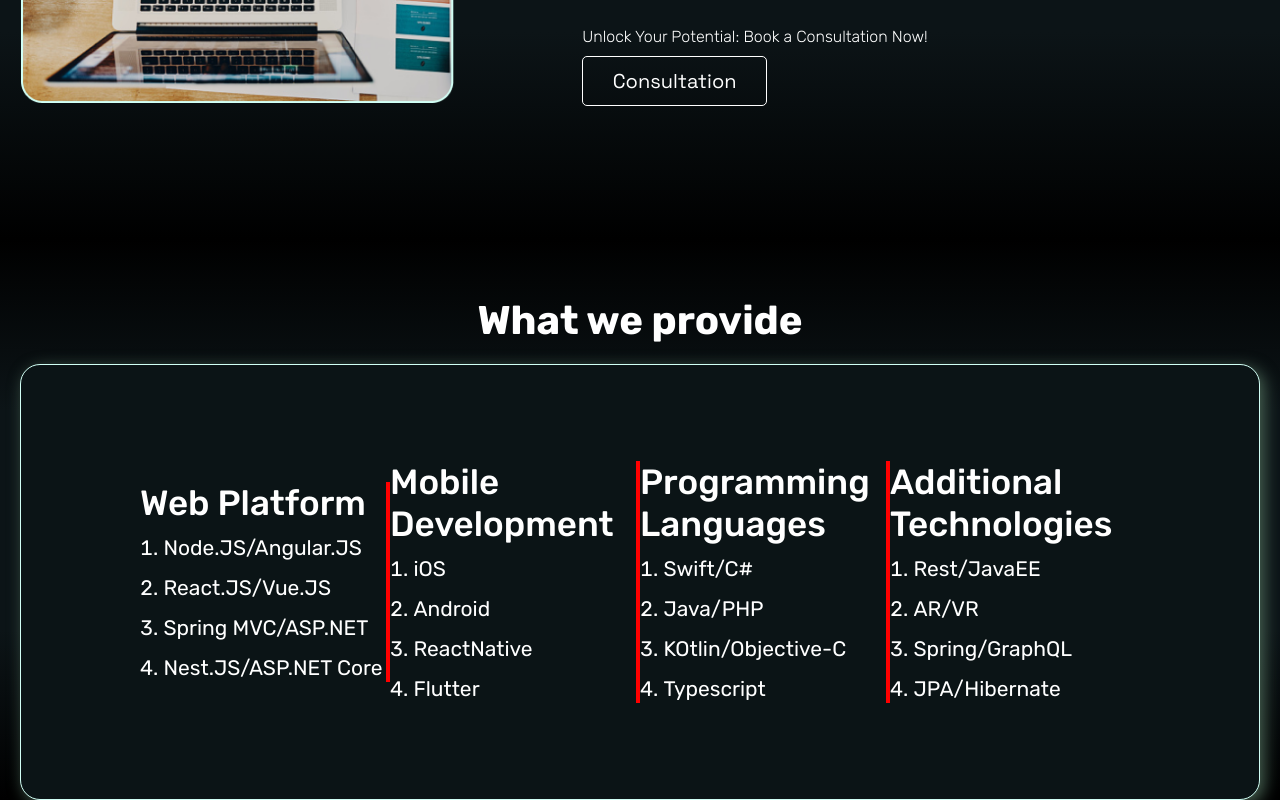
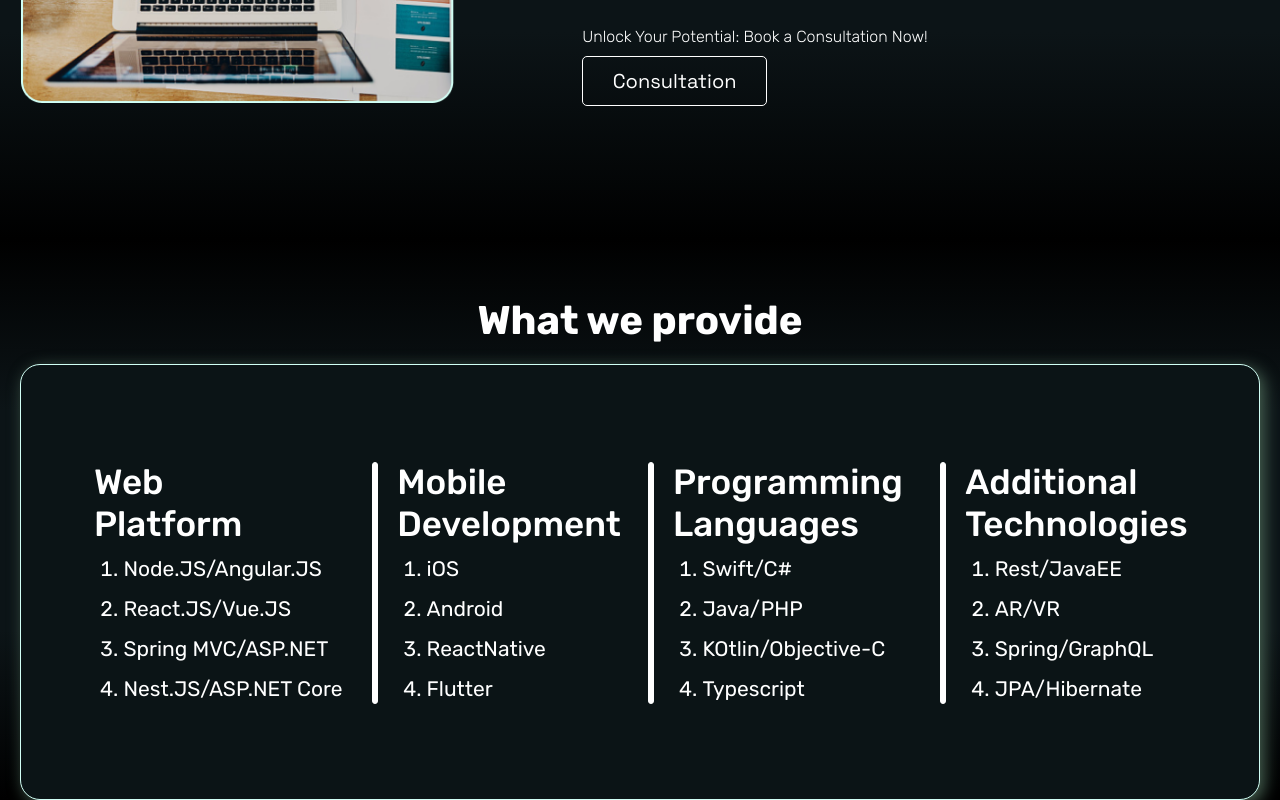
Before and after one commit to Anton-Ostrovskiy/Lesson11, a React (Create React App) app in the folder my-app/: page / in a window 1280 px wide. Shown: the part 1342-2142 px from the top of the page. Built offline with nearby package versions, Linux system fonts and the light colour scheme.

Commit message:
five commit

```diff
--- a/my-app/src/components/AboutUs/style.scss
+++ b/my-app/src/components/AboutUs/style.scss
@@ -40,14 +40,14 @@
     text-align: center;
   }
   &__title {
-    font-family: Rubik, sans-serif;
+    font-family: 'Rubik', sans-serif;
     font-size: 35px;
     font-weight: 500;
     color: #fff;
     margin-bottom: 27px;
   }
   &__header-text {
-    font-family: Rubik, sans-serif;
+    font-family: 'Rubik', sans-serif;
     font-size: 16px;
     font-weight: 400;
     line-height: 145%;
@@ -72,7 +72,7 @@
   &__description {
   }
   &__bottom-text {
-    font-family: Rubik, sans-serif;
+    font-family: 'Rubik', sans-serif;
     font-size: 16px;
     font-weight: 400;
     line-height: 145%;
@@ -80,7 +80,7 @@
     margin-bottom: 53px;
   }
   &__text {
-    font-family: Rubik, sans-serif;
+    font-family: 'Rubik', sans-serif;
     font-size: 16px;
     font-weight: 300;
     line-height: 145%;
@@ -93,7 +93,7 @@
     padding: 10px 13px;
     border: 1px solid #fff;
     border-radius: 5px;
-    font-family: Space Grotesk, sans-serif;
+    font-family: 'Space Grotesk', sans-serif;
     font-size: 20px;
     font-weight: 400;
     line-height: 28px;
--- a/my-app/src/components/Ideas/style.scss
+++ b/my-app/src/components/Ideas/style.scss
@@ -36,7 +36,7 @@
         padding-top: 36px;
     }
     &__title {
-        font-family: Montserrat, sans-serif;
+        font-family: 'Montserrat', sans-serif;
         font-size: 80px;
         font-style: normal;
         font-weight: 500;
@@ -45,7 +45,7 @@
         margin-bottom: 35.5px;
     }
     &__text {
-        font-family: Space Grotesk, sans-serif;
+        font-family: 'Space Grotesk', sans-serif;
         font-size: 20px;
         font-style: normal;
         font-weight: 400;
@@ -54,7 +54,7 @@
         margin-bottom: 32px;
     }
     &__btn {
-        font-family: Space Grotesk, sans-serif;
+        font-family: 'Space Grotesk', sans-serif;
         font-size: 20px;
         font-style: normal;
         font-weight: 400;
--- a/my-app/src/components/Provide/Provide.jsx
+++ b/my-app/src/components/Provide/Provide.jsx
@@ -6,9 +6,10 @@ const Provide = () => {
       <div className="container__provide">
         <div className="provide__wrap">
           <h2 className="provide__title">What we provide</h2>
+          <div className="provide__content">
             <div className="provide__list">
               <article className="provide__item">
-                <h3 className="provide__item-title">Web Platform</h3>
+                <h3 className="provide__item-title">Web <br/>Platform</h3>
                 <ol className="provide__item-list" style={{ color: "black", listStylePosition: "inside" }}>
                   <li className="provide__item-list-item">Node.JS/Angular.JS</li>
                   <li className="provide__item-list-item">React.JS/Vue.JS</li>
@@ -45,6 +46,7 @@ const Provide = () => {
               </article>
             </div>
           </div>
+          </div>
         </div>
     </section>
   );
--- a/my-app/src/components/Provide/style.scss
+++ b/my-app/src/components/Provide/style.scss
@@ -36,42 +36,66 @@
   }
   &__title {
     text-align: center;
-    font-family: Rubik, sans-serif;
+    font-family: "Rubik", sans-serif;
     font-size: 40px;
     font-weight: 700;
     color: #fff;
     margin-bottom: 20px;
   }
-  &__list {
-    padding: 96px 74px;
-    width: 100%;
-    max-width: 1240px;
-    display: flex;
-    justify-content: center;
-    align-items: center;
+  &__content {
+    padding: 96px 73px;
+    // width: 100%;
+    // max-width: 1240px;
     border-radius: 20px;
     border: 1px solid #d1fff5;
     background: #0b1416;
     box-shadow: 4px 4px 16px 0px #496454;
   }
+  &__list {
+    display: grid;
+    grid-template-columns: 23% 20.5% 22% 20.4%;
+    justify-content: flex-start;
+    align-items: center;
+    column-gap: 52px;
+  }
   &__item {
-    max-width: 250px;
-    width: 100%;
+    position: relative;
+    // max-width: 250px;
+    // width: 100%;
     // padding: 0 20px;
-    border-right: 4px solid red;
-    &:last-child {
-        border-right: none;
+    // padding-right: 20px;
+    // border-right: 4px solid red;
+    &::before {
+      content: "";
+      display: block;
+      border: 1px solid #fff;
+      background: #fff;
+      border-radius: 20px;
+      right: 0;
+      left: 0;
+      width: 4px;
+      height: 240px;
+      position: absolute;
+      transform: translate(-25px, 1px);
+    }
+    &:first-child {
+      // border-right: none;
+      // padding-right: 0;
+      &::before{
+        display: none;
+      }
     }
     &-title {
-      font-family: Rubik, sans-serif;
+      font-family: "Rubik", sans-serif;
       font-size: 35px;
       font-weight: 500;
       color: #fff;
       margin-bottom: 10px;
     }
     &-list {
+      padding-left: 6px;
       &-item {
-        font-family: Rubik, sans-serif;
+        font-family: "Rubik", sans-serif;
         font-size: 21px;
         font-weight: 400;
         line-height: 28px;
@@ -79,7 +103,7 @@
         margin-bottom: 12px;
         // font-variant-numeric: lining-nums proportional-nums;
         &:last-child {
-            margin-bottom: 0;
+          margin-bottom: 0;
         }
       }
     }
```
